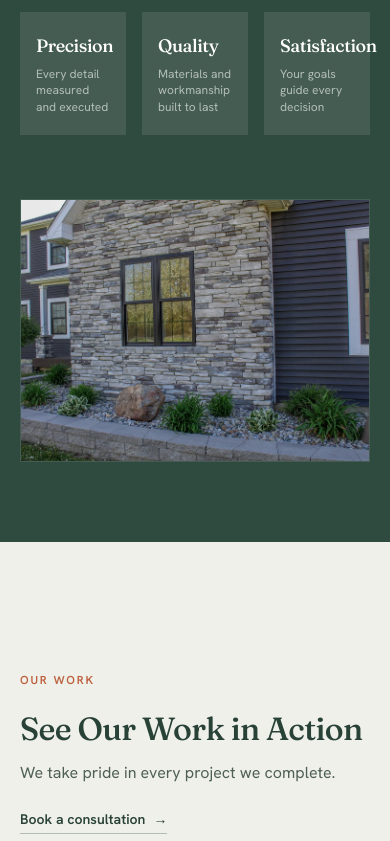
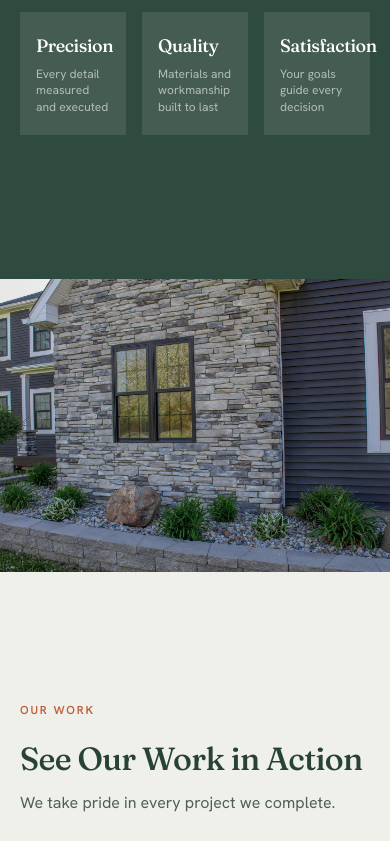
Before and after one commit to Cademic/McNelly, a React (Vite) app: page / in a window 390 px wide. Shown: the part 3516-4357 px from the top of the page. Built offline with nearby package versions, Linux system fonts and the light colour scheme.

Commit message:
Fixed Mobile UI

```diff
--- a/src/components/About.tsx
+++ b/src/components/About.tsx
@@ -15,8 +15,8 @@ export function About() {
   return (
     <section id="about" className="scroll-mt-24 pb-8">
       <div className="overflow-hidden bg-pine text-white">
-        <div className="mx-auto grid max-w-[1360px] gap-16 px-5 py-20 sm:px-8 lg:grid-cols-[1.1fr_0.9fr] lg:items-center lg:px-12 lg:py-24">
-          <Reveal>
+        <div className="mx-auto grid max-w-[1360px] gap-16 lg:grid-cols-[1.1fr_0.9fr] lg:items-stretch">
+          <Reveal className="px-5 py-20 sm:px-8 lg:py-24 lg:pl-12 lg:pr-0">
             <p className="eyebrow text-clay-soft">The firm</p>
             <h2 className="mt-5 font-display text-[clamp(2rem,4vw,3.1rem)] font-medium leading-tight text-white sm:whitespace-nowrap">
               Our commitment to excellence.
@@ -56,19 +56,25 @@ export function About() {
             </dl>
           </Reveal>
 
-          <Reveal delay={120}>
+          <Reveal
+            className="lg:h-full lg:mr-[calc(50%_-_50vw)]"
+            delay={120}
+          >
             <div
               ref={imgWrapRef}
-              className="overflow-hidden border border-white/10"
+              className="h-full overflow-hidden lg:border-l lg:border-white/10"
             >
-              <motion.div style={reduced ? undefined : { y: imgY }}>
-                <picture>
+              <motion.div
+                className="h-full"
+                style={reduced ? undefined : { y: imgY }}
+              >
+                <picture className="block h-full">
                   <source srcSet="/photos/detail-stone.webp" type="image/webp" />
                   <img
                     src="/photos/detail-stone.jpg"
                     alt="Stacked-stone corner detail with black windows on a McNelly custom home"
                     loading="lazy"
-                    className="aspect-[4/3] w-full scale-110 object-cover"
+                    className="aspect-[4/3] h-full w-full scale-110 object-cover lg:aspect-auto"
                   />
                 </picture>
               </motion.div>
--- a/src/components/Footer.tsx
+++ b/src/components/Footer.tsx
@@ -9,7 +9,7 @@ export function Footer() {
             <img
               src="/logo-full-light.png"
               alt={`${site.company} logo`}
-              className="h-8 w-auto"
+              className="h-8 w-auto shrink-0 self-start"
             />
             <p className="text-xs text-white/60">
               <a
--- a/src/components/Testimonials.tsx
+++ b/src/components/Testimonials.tsx
@@ -22,20 +22,20 @@ type Testimonial = (typeof testimonials)[number]
 
 function Card({ t }: { t: Testimonial }) {
   return (
-    <figure className="flex h-full w-[340px] shrink-0 flex-col overflow-hidden border border-line bg-white/65 backdrop-blur-sm sm:w-[460px]">
+    <figure className="flex h-full w-[270px] shrink-0 flex-col overflow-hidden border border-line bg-white/65 backdrop-blur-sm sm:w-[380px]">
       <picture>
         <source srcSet={webp(t.image)} type="image/webp" />
         <img
           src={t.image}
           alt={t.title || `Project completed for ${t.name}`}
           loading="lazy"
-          className="h-[160px] w-full shrink-0 object-cover"
+          className="h-[120px] w-full shrink-0 object-cover sm:h-[140px]"
           draggable={false}
         />
       </picture>
-      <div className="flex flex-1 flex-col p-7">
+      <div className="flex flex-1 flex-col p-5 sm:p-6">
         <Quote />
-        <blockquote className="mt-3 text-[13.5px] leading-relaxed text-ink-soft">
+        <blockquote className="mt-3 text-[13px] leading-relaxed text-ink-soft sm:text-[13.5px]">
           “{t.quote}”
         </blockquote>
         <figcaption className="mt-auto border-t border-line pt-4">
@@ -137,7 +137,7 @@ export function Testimonials() {
         <Reveal delay={80}>
           <div
             ref={viewportRef}
-            className="no-scrollbar relative mt-12 cursor-grab touch-pan-x overflow-x-auto overscroll-x-contain active:cursor-grabbing"
+            className="no-scrollbar relative mt-8 cursor-grab touch-pan-x overflow-x-auto overscroll-x-contain active:cursor-grabbing sm:mt-12"
             style={{
               maskImage:
                 'linear-gradient(to right, transparent, #000 8%, #000 92%, transparent)',
@@ -150,7 +150,7 @@ export function Testimonials() {
                 <li
                   key={`${t.name}-${i}`}
                   aria-hidden={i >= testimonials.length}
-                  className="flex pr-6"
+                  className="flex pr-4 sm:pr-6"
                 >
                   <Card t={t} />
                 </li>
```
